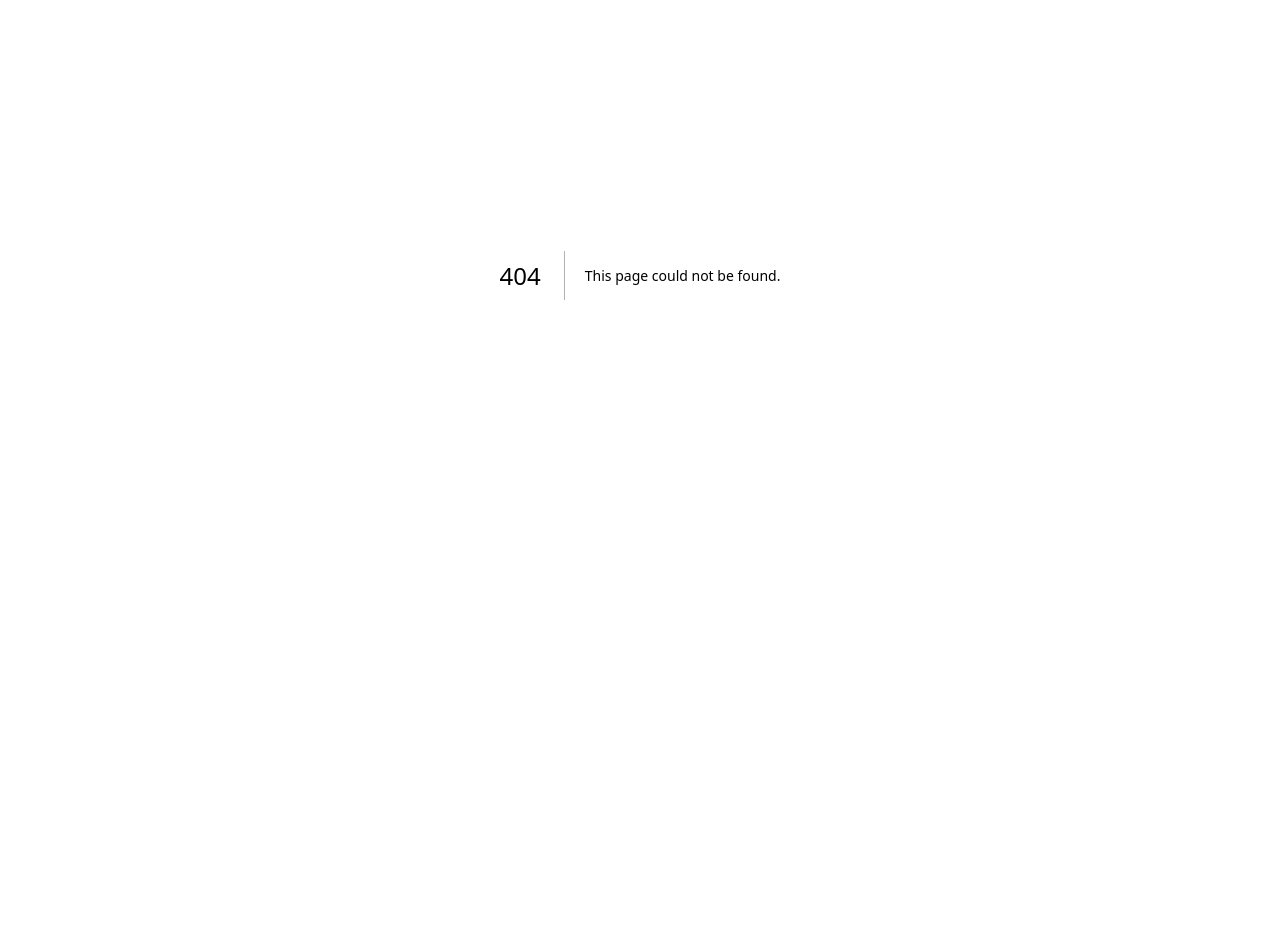
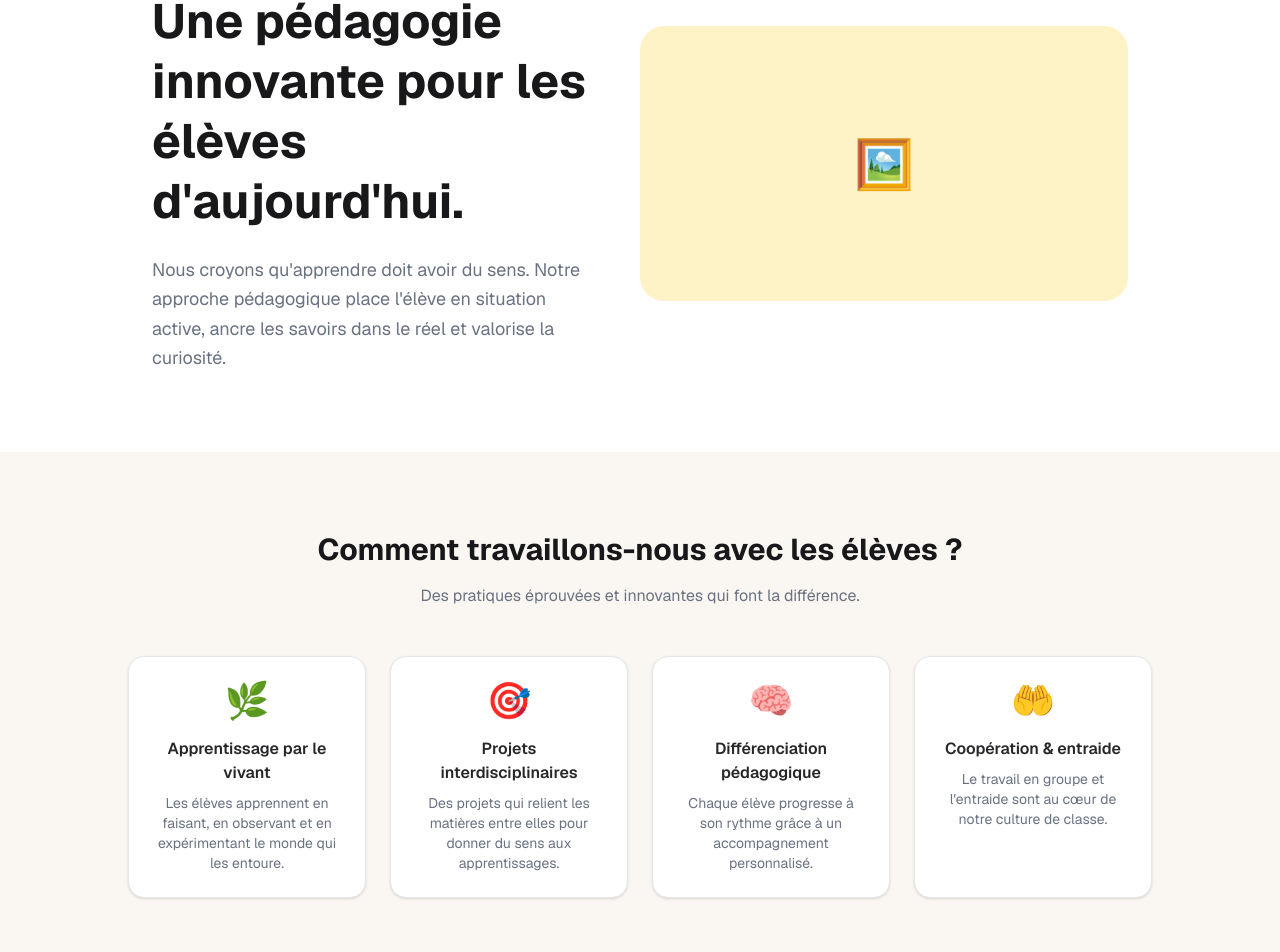
Before and after one commit to RustyRory/CollegeLaBoussole, a Next.js app in the folder collegeLaBoussoleApp/frontend/: page /pedagogie in a window 1280 px wide. Before the commit this address had no page. Shown: the part 125-1077 px from the top of the page. Before the commit the page ends 800 px from the top, so only its background shows below. Built offline with nearby package versions, Linux system fonts and the light colour scheme.

Commit message:
feat(ux): fixes #55 - page pedagogie

```diff
--- /dev/null
+++ b/collegeLaBoussoleApp/frontend/src/app/pedagogie/page.tsx
@@ -0,0 +1,11 @@
+import PedagogiePage from "@/components/pedagogie-page";
+
+export const metadata = {
+  title: "Pédagogie — Collège La Boussole",
+  description:
+    "Découvrez l'approche pédagogique du Collège La Boussole : apprentissage par le vivant, projets interdisciplinaires et différenciation.",
+};
+
+export default function Pedagogie() {
+  return <PedagogiePage />;
+}
--- /dev/null
+++ b/collegeLaBoussoleApp/frontend/src/components/pedagogie-page.tsx
@@ -0,0 +1,172 @@
+import StatCard from "@/components/home/stat-card";
+
+const METHODS = [
+  {
+    icon: "🌿",
+    title: "Apprentissage par le vivant",
+    description:
+      "Les élèves apprennent en faisant, en observant et en expérimentant le monde qui les entoure.",
+  },
+  {
+    icon: "🎯",
+    title: "Projets interdisciplinaires",
+    description:
+      "Des projets qui relient les matières entre elles pour donner du sens aux apprentissages.",
+  },
+  {
+    icon: "🧠",
+    title: "Différenciation pédagogique",
+    description:
+      "Chaque élève progresse à son rythme grâce à un accompagnement personnalisé.",
+  },
+  {
+    icon: "🤲",
+    title: "Coopération & entraide",
+    description:
+      "Le travail en groupe et l'entraide sont au cœur de notre culture de classe.",
+  },
+];
+
+const FEATURES = [
+  {
+    title: "Un cadre bienveillant et stimulant",
+    description:
+      "Nos salles de classe sont pensées pour favoriser la concentration, la créativité et les échanges. Chaque espace est adapté au type d'activité.",
+  },
+  {
+    title: "Des enseignants formés à nos méthodes",
+    description:
+      "Notre équipe pédagogique est formée en continu aux pratiques innovantes et à la gestion de classe bienveillante.",
+  },
+  {
+    title: "Une évaluation repensée",
+    description:
+      "Nous privilégions l'évaluation formative qui guide l'élève dans sa progression, plutôt que la seule note chiffrée.",
+  },
+];
+
+export default function PedagogiePage() {
+  return (
+    <div className="flex flex-col min-h-screen bg-white text-zinc-900 font-sans">
+      {/* 1. HERO */}
+      <section className="px-6 py-20 max-w-5xl mx-auto w-full flex flex-col md:flex-row items-center gap-12">
+        <div className="flex-1">
+          <span className="text-sm font-semibold text-green-800 uppercase tracking-wide mb-4 block">
+            Pédagogie
+          </span>
+          <h1 className="text-4xl md:text-5xl font-bold leading-tight mb-6">
+            Une pédagogie innovante pour les élèves d'aujourd'hui.
+          </h1>
+          <p className="text-gray-500 text-lg leading-relaxed">
+            Nous croyons qu'apprendre doit avoir du sens. Notre approche
+            pédagogique place l'élève en situation active, ancre les savoirs
+            dans le réel et valorise la curiosité.
+          </p>
+        </div>
+        <div className="w-full md:w-1/2 aspect-video bg-amber-100 rounded-3xl flex items-center justify-center shrink-0">
+          <span className="text-amber-600 text-5xl">🖼️</span>
+        </div>
+      </section>
+
+      {/* 2. MÉTHODES */}
+      <section className="bg-[#FAF7F2] py-20 px-6">
+        <div className="max-w-5xl mx-auto">
+          <h2 className="text-3xl font-bold text-center mb-4">
+            Comment travaillons-nous avec les élèves ?
+          </h2>
+          <p className="text-gray-500 text-center mb-12 max-w-xl mx-auto">
+            Des pratiques éprouvées et innovantes qui font la différence.
+          </p>
+          <div className="grid grid-cols-1 sm:grid-cols-2 md:grid-cols-4 gap-6">
+            {METHODS.map((method) => (
+              <div
+                key={method.title}
+                className="flex flex-col items-center text-center p-6 bg-white border border-gray-200 rounded-2xl shadow-sm"
+              >
+                <span className="text-4xl mb-4">{method.icon}</span>
+                <h3 className="font-semibold text-zinc-800 mb-2">
+                  {method.title}
+                </h3>
+                <p className="text-sm text-gray-500">{method.description}</p>
+              </div>
+            ))}
+          </div>
+        </div>
+      </section>
+
+      {/* 3. APPROCHE DÉTAILLÉE */}
+      <section className="py-20 px-6 max-w-5xl mx-auto flex flex-col gap-16">
+        {FEATURES.map((feature, index) => (
+          <div
+            key={feature.title}
+            className={`flex flex-col md:flex-row items-center gap-12 ${index % 2 !== 0 ? "md:flex-row-reverse" : ""}`}
+          >
+            <div className="w-full md:w-1/2 aspect-video bg-amber-100 rounded-3xl flex items-center justify-center shrink-0">
+              <span className="text-amber-600 text-4xl">🖼️</span>
+            </div>
+            <div className="flex-1">
+              <h2 className="text-2xl font-bold mb-4">{feature.title}</h2>
+              <p className="text-gray-600 leading-relaxed">
+                {feature.description}
+              </p>
+            </div>
+          </div>
+        ))}
+      </section>
+
+      {/* 4. STATS */}
+      <section className="py-20 px-6 bg-[#FAF7F2]">
+        <div className="max-w-5xl mx-auto text-center">
+          <h2 className="text-3xl font-bold mb-12">
+            Des résultats qui parlent d'eux-mêmes
+          </h2>
+          <div className="grid grid-cols-1 sm:grid-cols-2 md:grid-cols-4 gap-6">
+            <StatCard number="99%" label="Taux de réussite" description="" />
+            <StatCard
+              number="25M+"
+              label="Heures de cours"
+              description="Dispensées par nos professeurs."
+            />
+            <StatCard
+              number="180+"
+              label="Élèves accompagnés"
+              description="Depuis la création de l'établissement."
+            />
+            <StatCard
+              number="75%"
+              label="Mention Bien ou +"
+              description="Obtenues par nos élèves au brevet."
+            />
+          </div>
+        </div>
+      </section>
+
+      {/* 5. CTA */}
+      <section className="py-20 px-6 text-center">
+        <div className="max-w-2xl mx-auto bg-green-50 rounded-3xl p-12">
+          <h2 className="text-2xl font-bold mb-4">
+            Vous voulez en savoir plus sur notre pédagogie ?
+          </h2>
+          <p className="text-gray-500 text-sm mb-6">
+            Contactez-nous pour échanger avec notre équipe ou visiter
+            l'établissement.
+          </p>
+          <div className="flex flex-col sm:flex-row gap-3 justify-center">
+            <a
+              href="/contact"
+              className="inline-flex items-center justify-center rounded-md bg-green-800 px-8 py-2.5 text-sm font-medium text-white hover:bg-green-900 transition-colors"
+            >
+              Nous contacter
+            </a>
+            <a
+              href="/college"
+              className="inline-flex items-center justify-center rounded-md border border-green-800 px-8 py-2.5 text-sm font-medium text-green-800 hover:bg-green-50 transition-colors"
+            >
+              Le collège
+            </a>
+          </div>
+        </div>
+      </section>
+    </div>
+  );
+}
```
